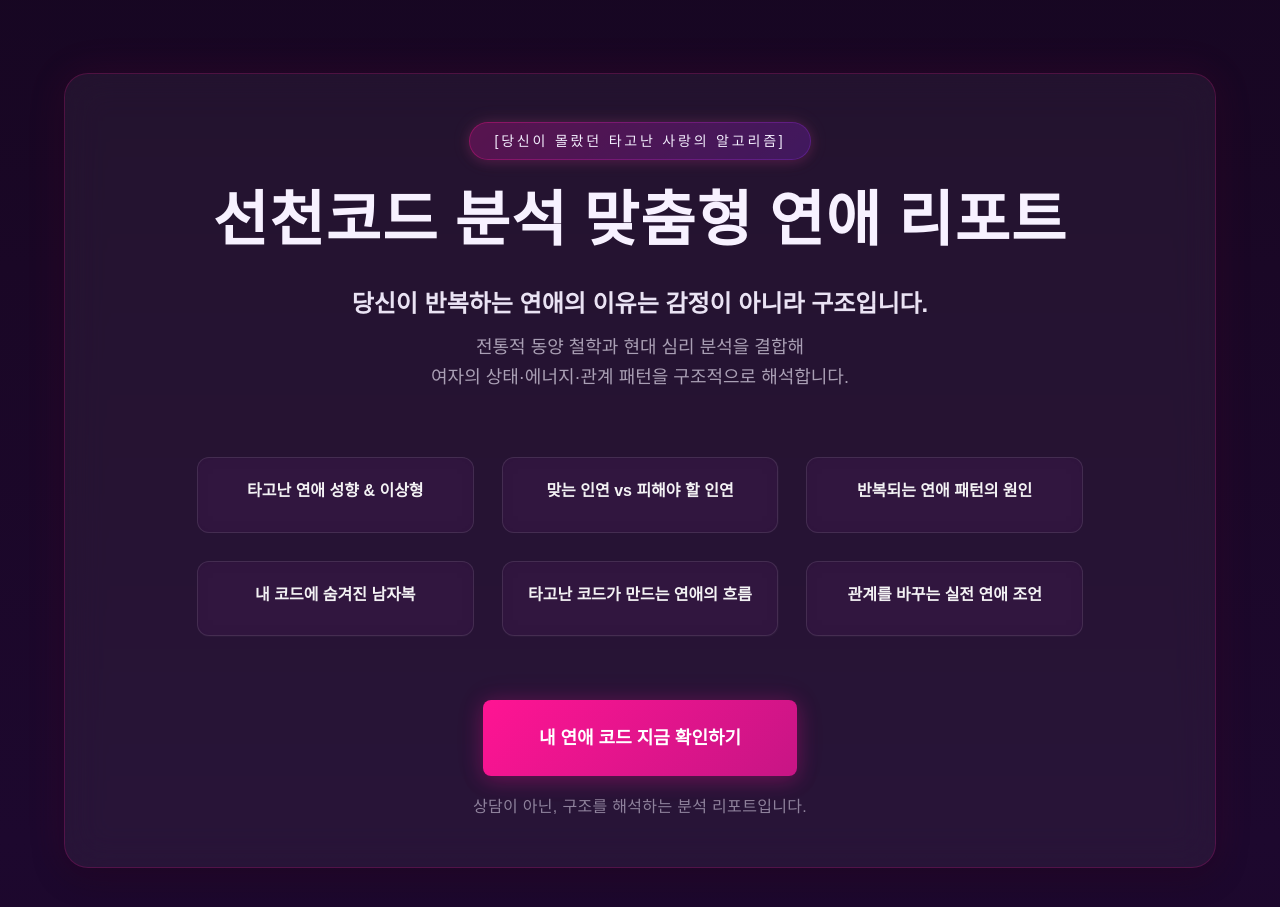
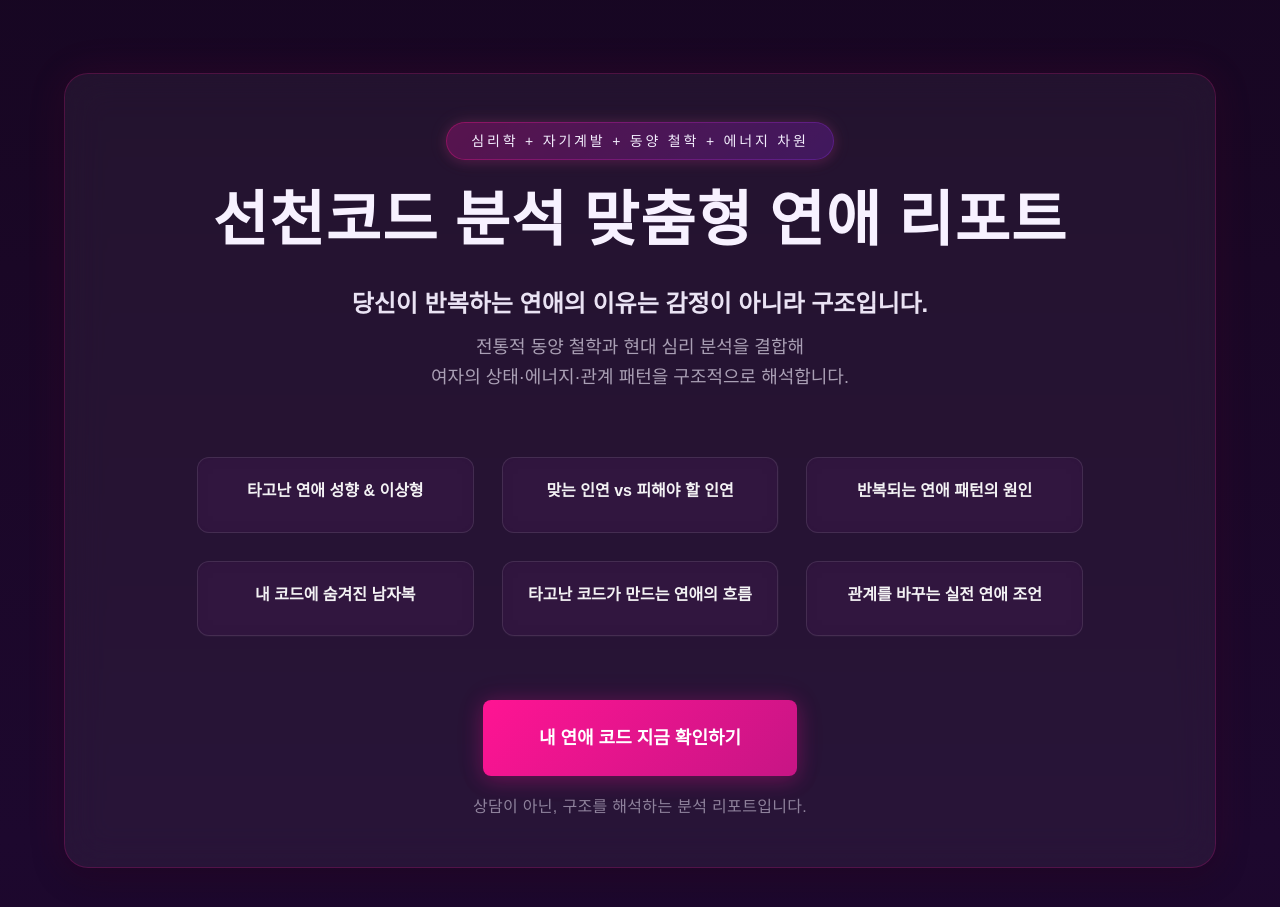
Before and after one commit to woolbo100/buzasun, a Next.js app: page / in a window 1280 px wide. Shown: the part 880-1787 px from the top of the page. Built offline with nearby package versions, Linux system fonts and the light colour scheme.

Commit message:
update design

```diff
--- a/components/ProductCards.tsx
+++ b/components/ProductCards.tsx
@@ -51,7 +51,7 @@ export default function ProductCards() {
                           background: 'rgba(50, 20, 65, 0.6)',
                         }}
                       >
-                        [당신이 몰랐던 타고난 사랑의 알고리즘]
+                        심리학 + 자기계발 + 동양 철학 + 에너지 차원
                       </p>
                     </div>
                   </div>
```
